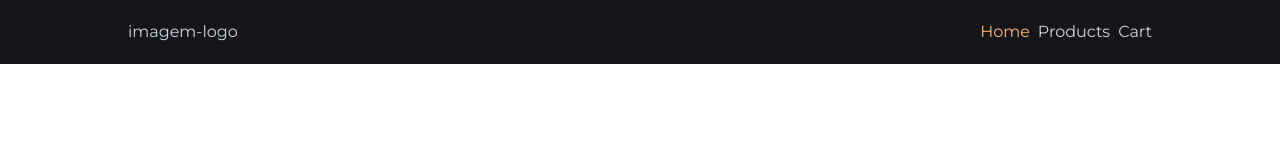
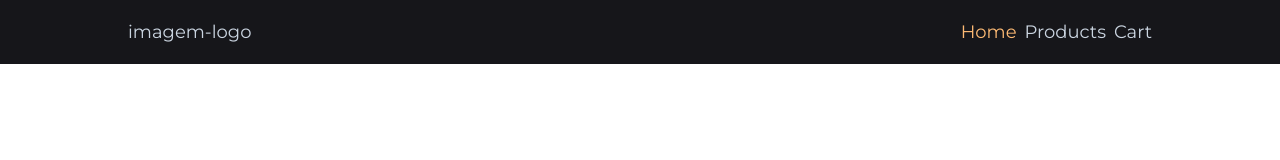
Before and after one commit to marlleyck/swana-pizza, a React (Vite) app: page / in a window 1280 px wide. Shown: the top 160 px of the page. Built offline with nearby package versions, Linux system fonts and the light colour scheme.

Commit message:
style: update font size

```diff
--- a/src/components/Header/index.tsx
+++ b/src/components/Header/index.tsx
@@ -1,6 +1,6 @@
 export const Header = () => {
     return (
-        <header className="w-screen h-16 flex items-center justify-center bg-preto font-['Montserrat']">
+        <header className="w-screen h-16 flex items-center justify-center bg-preto font-['Montserrat'] text-lg">
             <div className="w-4/5 flex items-center justify-between">
                 <h2 className="text-slate-300">imagem-logo</h2>
                 <ul className="flex items-center justify-center gap-2 text-slate-300">
```
